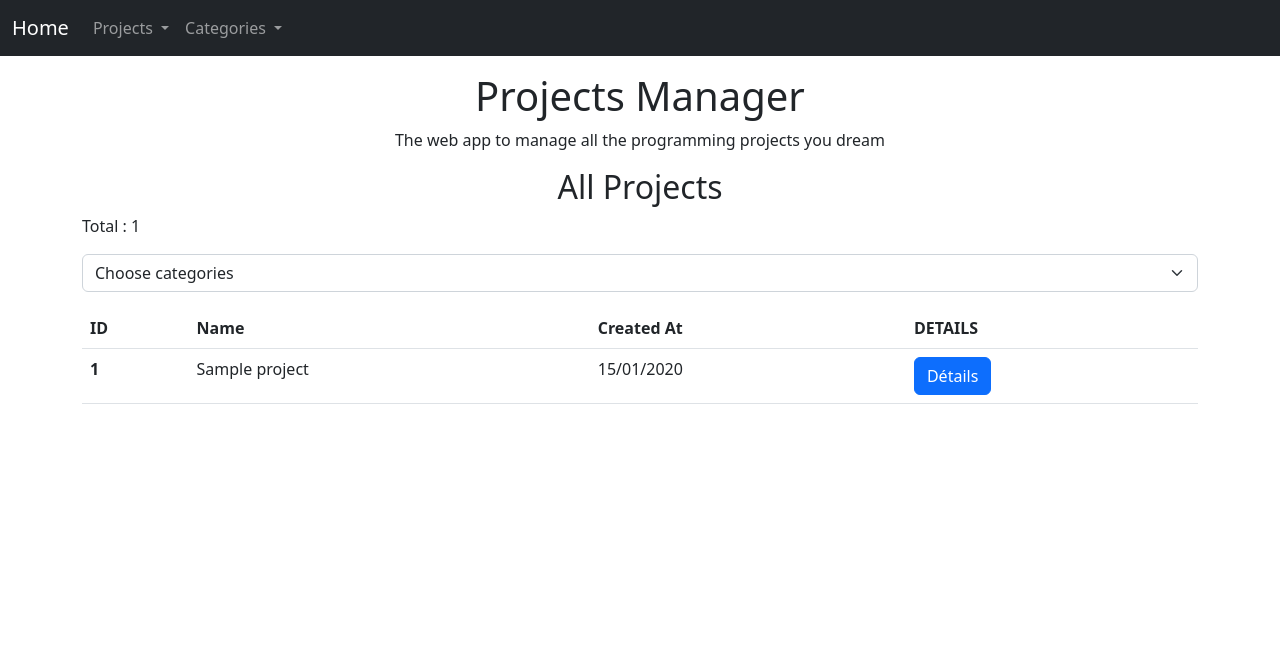
After one commit to UltraViolet33/projects-manager, a PHP site: template App/views/projects/all.php in a window 1280 px wide. The commit adds this page. Shown: the top 660 px of the page. Run offline with PHP 8.4, Linux system fonts and the light colour scheme; the template is opened without the code that fills it: most values are stand-ins (such as "Sample title", 1, 10 or a date in 2020).

Commit message:
display all projects

```diff
--- a/App/views/layouts/header.php
+++ b/App/views/layouts/header.php
@@ -24,7 +24,7 @@
                             Projects
                         </a>
                         <ul class="dropdown-menu" aria-labelledby="navbarDropdown">
-                            <li><a class="dropdown-item" href="allProjects.php">All Projects</a></li>
+                            <li><a class="dropdown-item" href="/projects/all">All Projects</a></li>
                             <li><a class="dropdown-item" href="portfolioProjects.php">Portfolio Projects</a></li>
                             <li><a class="dropdown-item" href="/projects/create">Add Project</a></li>
                         </ul>
--- /dev/null
+++ b/App/views/projects/all.php
@@ -0,0 +1,49 @@
+<div class="row">
+    <div class="col-12 text-center">
+        <h1>Projects Manager</h1>
+        <p>The web app to manage all the programming projects you dream</p>
+    </div>
+    <div class="col-12">
+        <h2 class="text-center">All Projects</h2>
+        <p>Total : <?= $allProjects ? count($allProjects) : 0  ?> </p>
+    </div>
+</div>
+<form method="POST">
+    <div class="mb-3">
+        <select onchange="this.form.submit()" name="categoryFilter" class="form-select">
+            <option selected>Choose categories</option>
+            <?php foreach ($allCategories as $category) : ?>
+                <option value="<?= $category->id_categorie ?>"><?= $category->name ?></option>
+            <?php endforeach; ?>
+        </select>
+    </div>
+</form>
+<div class="row">
+    <div class="col-12">
+        <?php if (!$allProjects) : ?>
+            <p>There is no projects</p>
+        <?php else : ?>
+            <table class="table">
+                <thead>
+                    <tr>
+                        <th scope="col">ID</th>
+                        <th scope="col">Name</th>
+                        <th scope="col">Created At</th>
+                        <th scope="col">DETAILS</th>
+                    </tr>
+                </thead>
+                <tbody>
+                    <?php foreach ($allProjects as $project) :
+                        $created_at = date('d/m/yy', strtotime($project->created_at));
+                    ?>
+                        <th scope="row"><?= $project->id_project ?></th>
+                        <td><?= $project->name ?></td>
+                        <td><?= $created_at ?></td>
+                        <td><a href="detailsProject.php?id=<?= $project->id_project ?>" class="btn btn-primary">Détails</a></td>
+                        </tr>
+                    <?php endforeach; ?>
+                </tbody>
+            </table>
+        <?php endif; ?>
+    </div>
+</div>
--- a/public/index.php
+++ b/public/index.php
@@ -9,6 +9,10 @@ $router = new Router();
 
 // projects
 $router->get('/', ['App\Controllers\ProjectController', 'index']);
+$router->get('/projects/in-progress', ['App\Controllers\ProjectController', 'index']);
+
+$router->get('/projects/all', ['App\Controllers\ProjectController', 'all']);
+
 
 $router->get('/projects/create', ['App\Controllers\ProjectController', 'create']);
 $router->post('/projects/create', ['App\Controllers\ProjectController', 'create']);
```
Also changed, not shown: App/Controllers/ProjectController.php (+8 -0 lines), App/Models/Project.php (+7 -1 lines).
